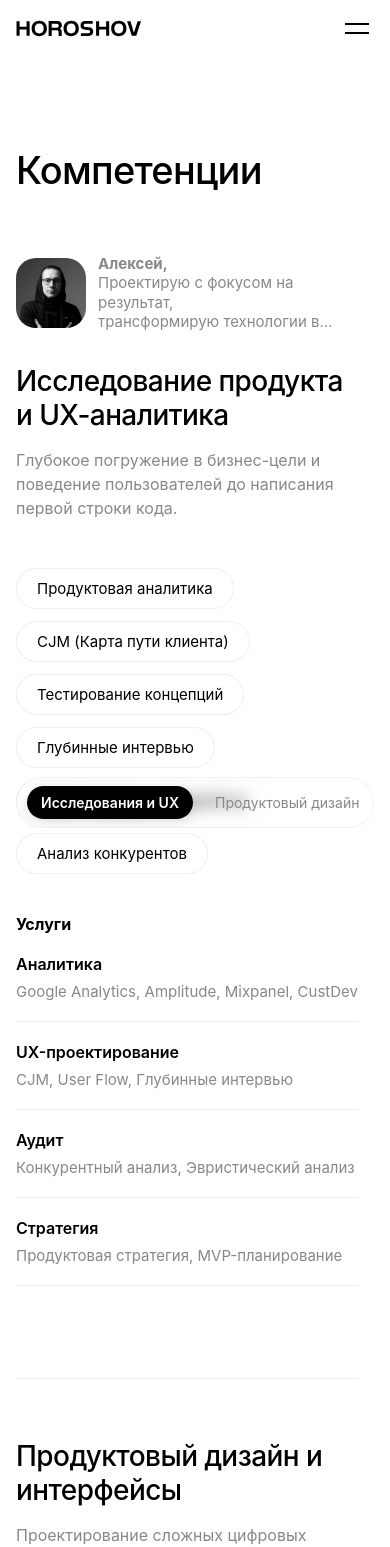
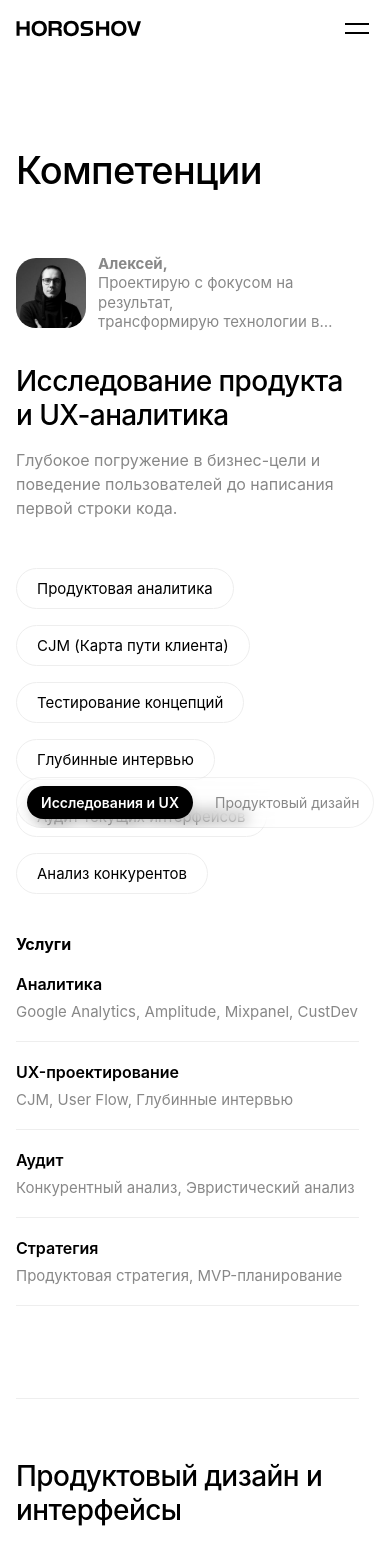
Before and after one commit to Horoshov/my-portfolio, a React (Vite) app: page /about in a window 390 px wide. Shown: the top 1547 px of the page. Built offline with nearby package versions, Linux system fonts and the light colour scheme.

Commit message:
style: ensure vertical gap in mobile service bubbles

```diff
--- a/src/components/ServiceBubbleGrid.css
+++ b/src/components/ServiceBubbleGrid.css
@@ -7,6 +7,6 @@
 
 @media (max-width: 768px) {
   .service-bubble-grid {
-    gap: 12px;
+    gap: 16px 12px; /* Увеличил вертикальный отступ здесь */
   }
 }
```
